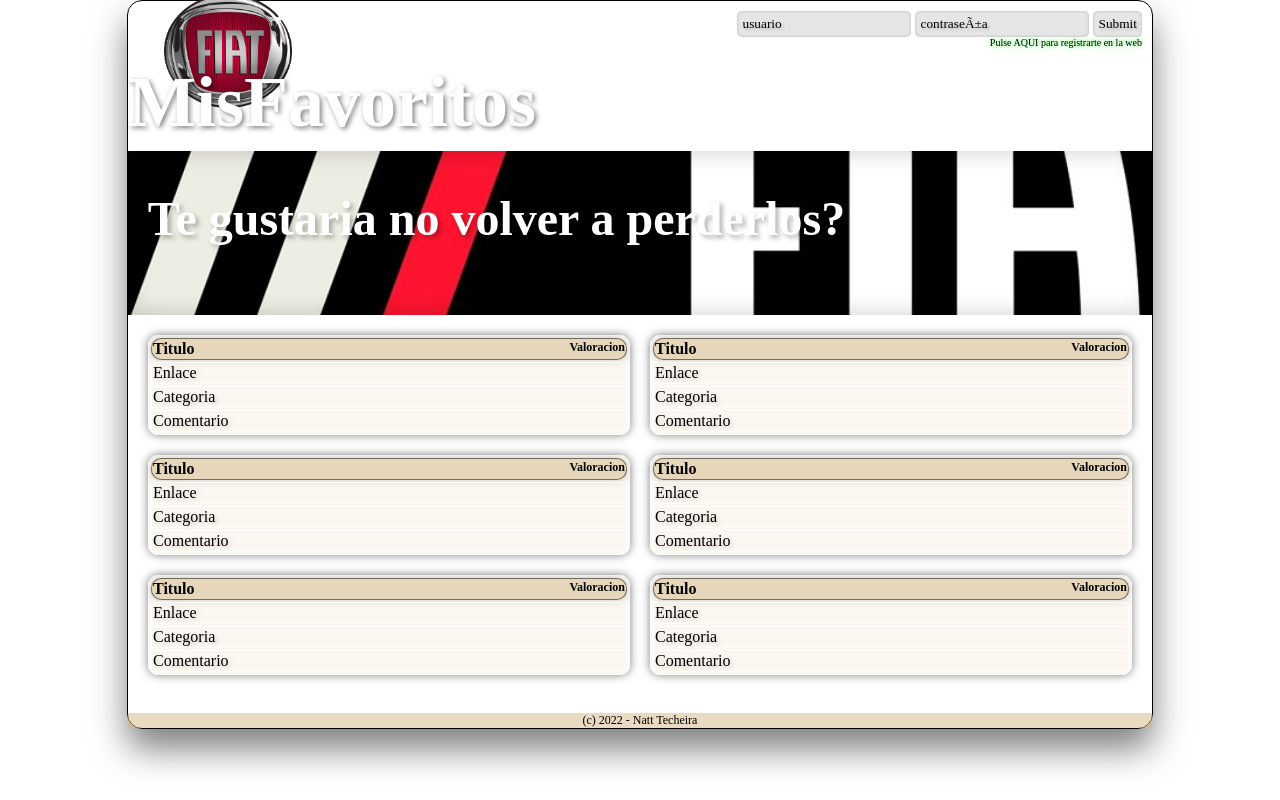
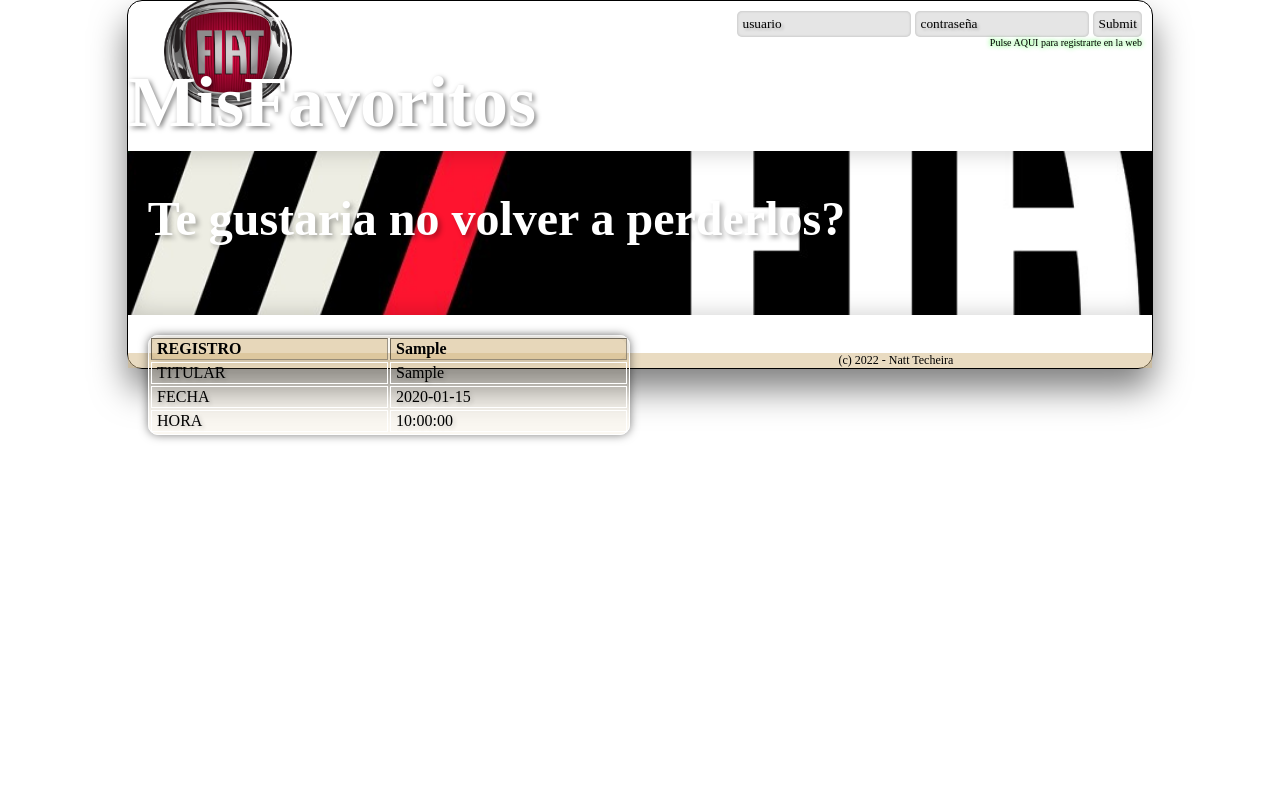
Before and after one commit to NataliaT-94/Proyectos, a PHP site: page / in a window 1280 px wide. Run offline with PHP 8.4, Linux system fonts and the light colour scheme; tables that the repository leaves empty hold one stand-in row (values such as "Sample post").

Commit message:
Curso HTML/CSS3 Cap 9 Vid 10

```diff
--- a/Ejercicios/proyecto2/index.html
+++ b/Ejercicios/proyecto2/index.php
@@ -216,19 +216,25 @@
                 transform: scale(1.1, 1.1);
             }
 
-            table th{
-                text-align: left;
-                width: 100%;
-                font-family: ubuntuB;
+            table thead{
                 border: 1px solid rgba(0, 0, 0, 0.5);
                 border-radius: 10px;
                 background: rgba(212, 184, 131, 0.5);
                 box-shadow: 0px 0px 10px rgba(0, 0, 0, 0.2);
+
+            }
+
+            table th{
+                text-align: left;
+                width: 50%;
+                padding-left: 5px;
+                font-family: ubuntuB;
             }
 
             table td{
                 border: 1px solid white;
                 text-shadow: 2px 2px 4px rgba(0, 0, 0, 0.2);
+                padding-left: 5px;
 
             }
 
@@ -278,132 +284,74 @@
                     </section>
                 </section>
                 <section id="etiquetas">
+
+                    <?php
+                    $enlace = mysqli_connect("localhost", "root", "", "gestionfiat");
+
+                    if (!$enlace) {
+                        echo "Error: No se pudo conectar a MySQL." . PHP_EOL;
+                        echo "errno de depuración: " . mysqli_connect_errno() . PHP_EOL;
+                        echo "error de depuración: " . mysqli_connect_error() . PHP_EOL;
+                        exit;
+                    }
+
+                    //echo "Éxito: Se realizó una conexión apropiada a MySQL! La base de datos mi_bd es genial." . PHP_EOL;
+                    //echo "Información del host: " . mysqli_get_host_info($enlace) . PHP_EOL;
+
+                    $sql = "SELECT * FROM `turnos_registros`";
+                    $resultado = mysqli_query($enlace, $sql);
+                    if(!$resultado) {
+                        echo mysqli_error($enlace);
+                    }else{
+                        //echo "Bien";
+                    }
+
+                    while ($row = mysqli_fetch_assoc($resultado)) {
+                        echo '
                         <table border="1">
+                            <thead>
                                 <tr>
-                            <th>Titulo<span id="estrellas">Valoracion</span>
+                                    <th>
+                                        REGISTRO
+                                    </th>
+                                    <th>
+                                        '.$row["REGISTRO"].'
                                     </th>
                                 </tr>
+                            </thead>
+                            <tbody>
                                 <tr>
                                     <td>
-                                Enlace
+                                        TITULAR
+                                    </td>
+                                    <td>
+                                        '.$row["TITULAR"].'
                                     </td>
                                 </tr>
                                 <tr>
                                     <td>
-                                Categoria
+                                        FECHA
+                                    </td>
+                                    <td>
+                                        '.$row["FECHA"].'
                                     </td>
                                 </tr>
                                 <tr>
                                     <td>
-                                Comentario
+                                        HORA
+                                    </td>
+                                    <td>
+                                        '.$row["HORA"].'
                                     </td>
                                 </tr>
+                            </tbody>
+
                         </table>
-                    <table border="1">
-                        <tr>
-                            <th>Titulo<span id="estrellas">Valoracion</span>
-                            </th>
-                        </tr>
-                        <tr>
-                            <td>
-                                Enlace
-                            </td>
-                        </tr>
-                        <tr>
-                            <td>
-                                Categoria
-                            </td>
-                        </tr>
-                        <tr>
-                            <td>
-                                Comentario
-                            </td>
-                        </tr>
-                    </table>
-                    <table border="1">
-                        <tr>
-                            <th>Titulo<span id="estrellas">Valoracion</span>
-                            </th>
-                        </tr>
-                        <tr>
-                            <td>
-                                Enlace
-                            </td>
-                        </tr>
-                        <tr>
-                            <td>
-                                Categoria
-                            </td>
-                        </tr>
-                        <tr>
-                            <td>
-                                Comentario
-                            </td>
-                        </tr>
-                    </table>
-                    <table border="1">
-                        <tr>
-                            <th>Titulo<span id="estrellas">Valoracion</span>
-                            </th>
-                        </tr>
-                        <tr>
-                            <td>
-                                Enlace
-                            </td>
-                        </tr>
-                        <tr>
-                            <td>
-                                Categoria
-                            </td>
-                        </tr>
-                        <tr>
-                            <td>
-                                Comentario
-                            </td>
-                        </tr>
-                    </table>
-                    <table border="1">
-                        <tr>
-                            <th>Titulo<span id="estrellas">Valoracion</span>
-                            </th>
-                        </tr>
-                        <tr>
-                            <td>
-                                Enlace
-                            </td>
-                        </tr>
-                        <tr>
-                            <td>
-                                Categoria
-                            </td>
-                        </tr>
-                        <tr>
-                            <td>
-                                Comentario
-                            </td>
-                        </tr>
-                    </table>
-                    <table border="1">
-                        <tr>
-                            <th>Titulo<span id="estrellas">Valoracion</span>
-                            </th>
-                        </tr>
-                        <tr>
-                            <td>
-                                Enlace
-                            </td>
-                        </tr>
-                        <tr>
-                            <td>
-                                Categoria
-                            </td>
-                        </tr>
-                        <tr>
-                            <td>
-                                Comentario
-                            </td>
-                        </tr>
-                    </table>
+                        ';
+                    }
+
+                    mysqli_close($enlace);
+                    ?>
                     <section id="trampa">
                         -
                     </section>
--- /dev/null
+++ b/Ejercicios/proyecto2/mysql.sql
@@ -0,0 +1 @@
+CREATE TABLE `gestionfiat`.`turnos_registros` (`ID` INT(4) NOT NULL AUTO_INCREMENT , `REGISTRO` VARCHAR(100) NOT NULL , `TITULAR` VARCHAR(100) NOT NULL , `FECHA` DATE NOT NULL , `HORA` TIME NOT NULL , PRIMARY KEY (`ID`)) ENGINE = InnoDB;
```
Also changed, not shown: Ejercicios/ejercicioBaseDeDatos/conexion.php (added, +50 -0 lines). Lines whose indentation alone changed are shown as unchanged.
